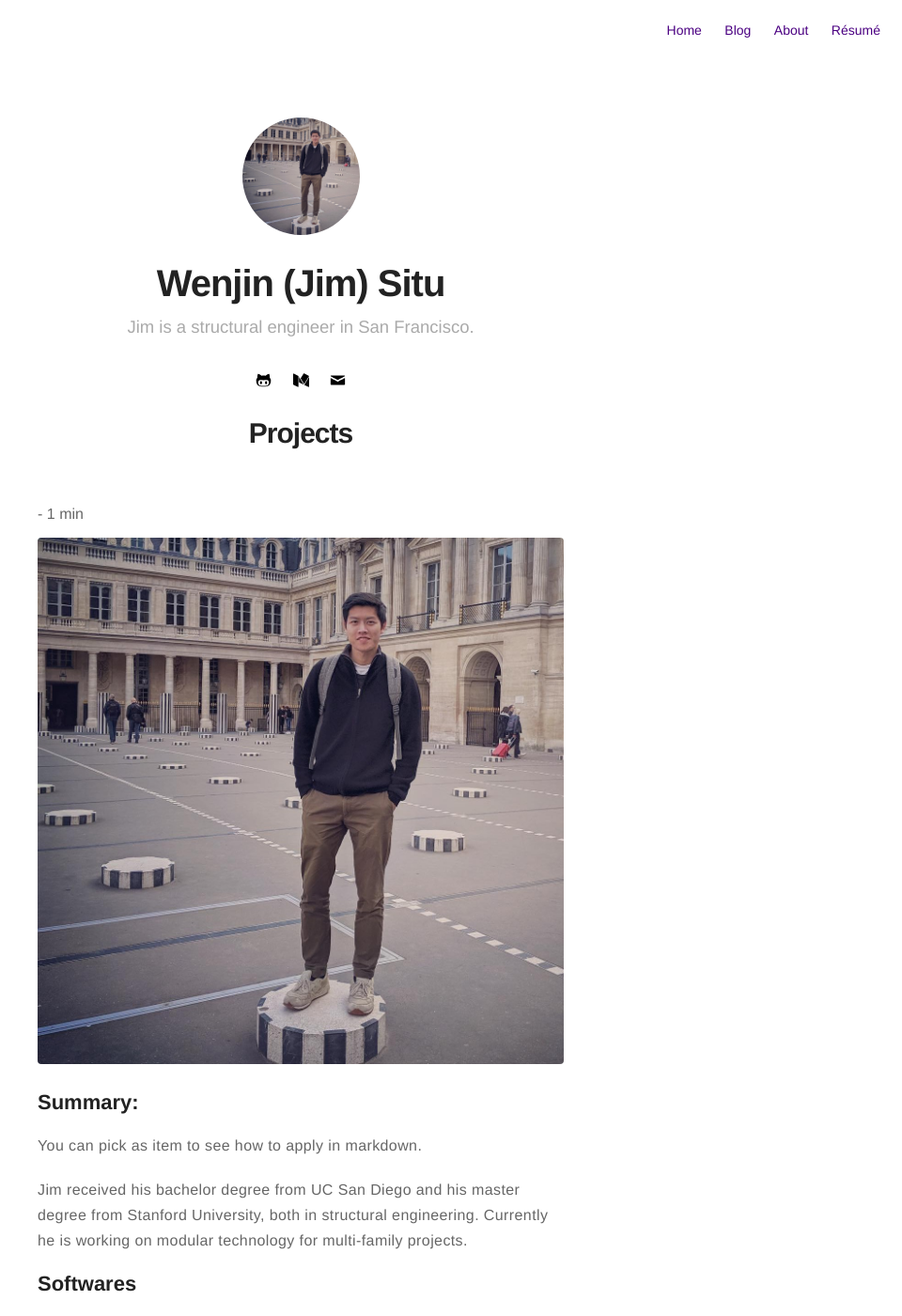
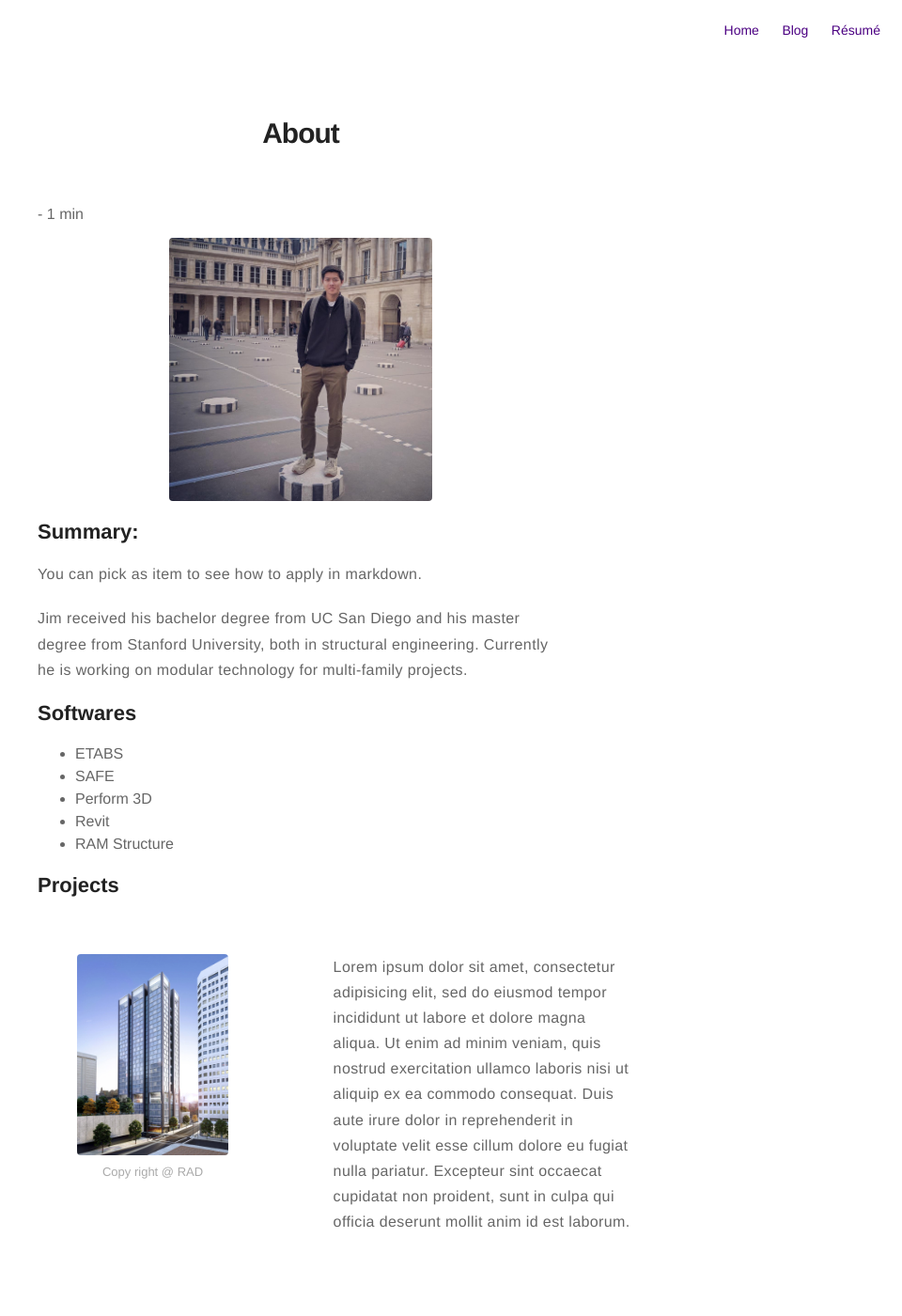
Before and after one commit to jsitu777/wenjinsitu.github.io, a Jekyll site: the page built from about.md, in a window 1280 px wide and 1400 px high. Shown: the whole window at 94% size, without its empty margins (320-1280 px from the left). Built offline with Jekyll 4.4.1, drawn with Linux system fonts in a browser that asks for light colours; some of the changed text lies outside the part shown.

Commit message:
add project pic

```diff
--- a/_posts/2015-02-24-markdown-extra-components.markdown
+++ b/_posts/2015-02-24-markdown-extra-components.markdown
@@ -66,7 +66,7 @@
 <div class="side-by-side">
     <div class="toleft">
         <img class="image" src="{{ site.url }}/{{ site.projectPicture }}" alt="Alt Text">
-        <figcaption class="caption">Photo by John Doe</figcaption>
+        <figcaption class="caption">Copy right @ RAD</figcaption>
     </div>
 
     <div class="toright">
--- a/about.md
+++ b/about.md
@@ -1,5 +1,5 @@
 ---
-title: Projects
+title: About
 layout: post
 headerImage: false
 author: Wenjin Situ
@@ -28,8 +28,17 @@
 <h2>Projects</h2>
 
 <ul>
+<div class="side-by-side">
+    <div class="toleft">
+        <img class="image" src="{{ site.url }}/{{ site.projectPicture }}" alt="Alt Text">
+        <figcaption class="caption">Copy right @ RAD</figcaption>
+    </div>
 
-<img class="image" src="{{ site.url }}/{{ site.projectPicture }}"
+    <div class="toright">
+        <p>Lorem ipsum dolor sit amet, consectetur adipisicing elit, sed do eiusmod tempor incididunt ut labore et dolore magna aliqua. Ut enim ad minim veniam, quis nostrud exercitation ullamco laboris nisi ut aliquip ex ea commodo consequat. Duis aute irure dolor in reprehenderit in voluptate velit esse cillum dolore eu fugiat nulla pariatur. Excepteur sint occaecat cupidatat non proident, sunt in culpa qui officia deserunt mollit anim id est laborum.</p>
+    </div>
+</div>
+
 
 
 <iframe width="560" height="310" src="https://www.youtube.com/embed/r7XhWUDj-Ts" frameborder="0" allowfullscreen></iframe>
```
